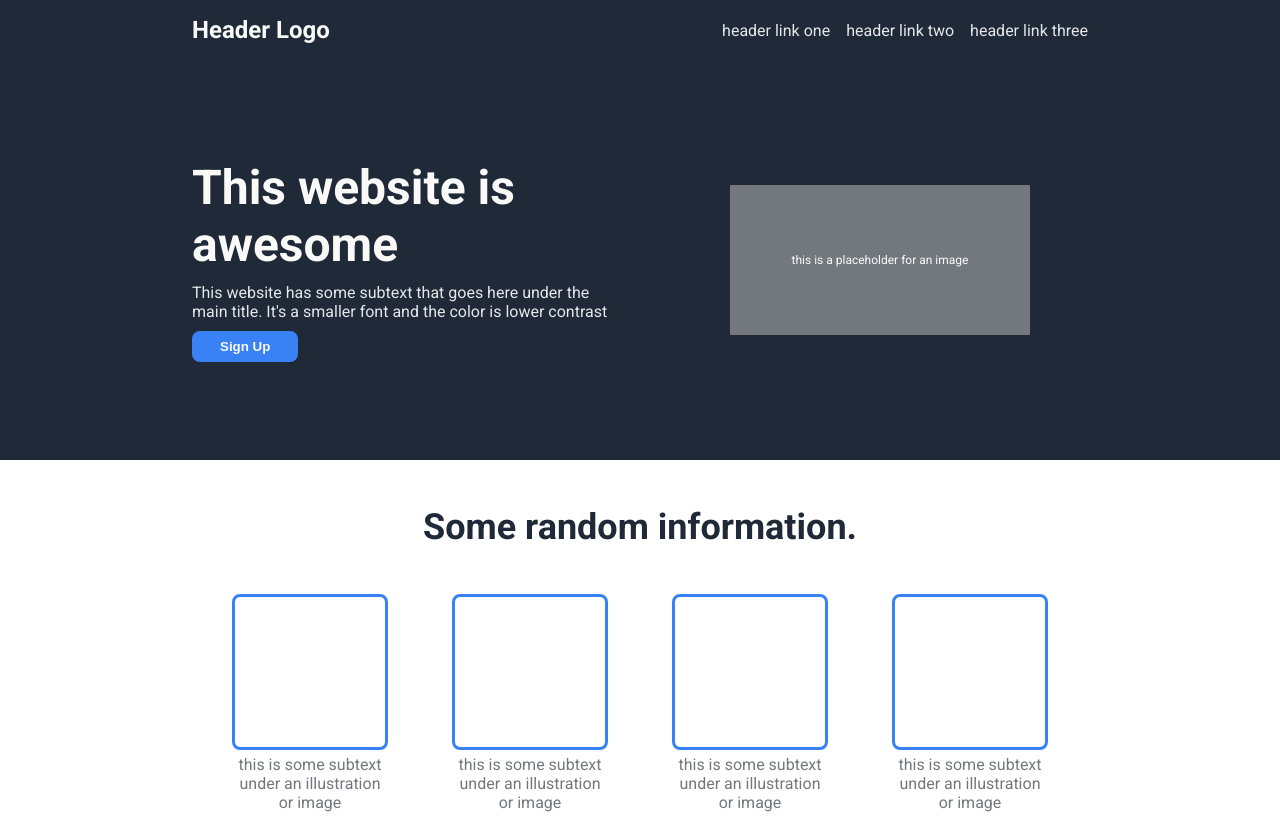
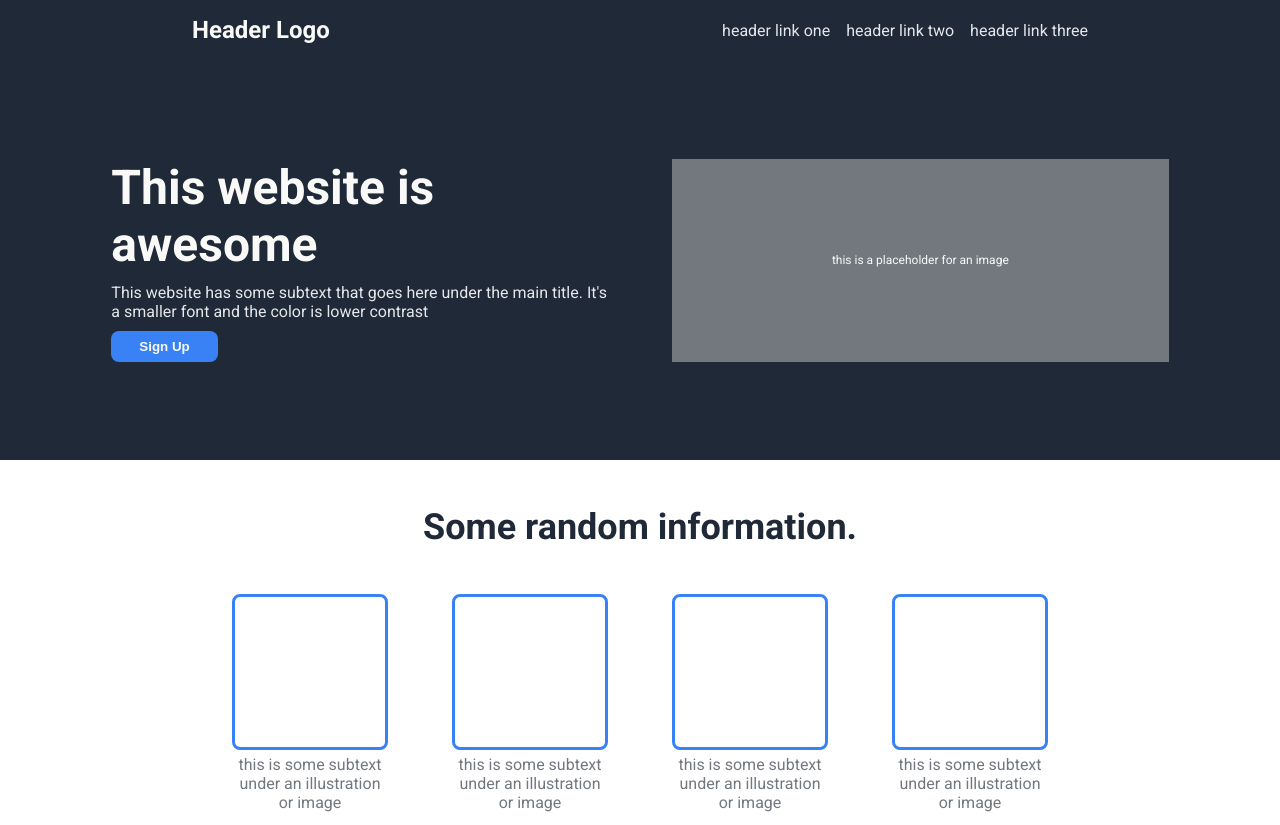
Before and after one commit to leiyue-meiyue/odin-landingpage, a plain HTML site: page index.html in a window 1280 px wide. Shown: the top 825 px of the page. Drawn offline with Linux system fonts and the light colour scheme.

Commit message:
Center box1 properly
Made the placeholder image size the same as the left text section and
made the whole thing centered properly.

```diff
--- a/index.html
+++ b/index.html
@@ -30,6 +30,7 @@
     </header>
     <div class="page">
         <div class="box1">
+            <div class="box1-container">
                 <div class="box1-left">
                     <h1>This website is awesome</h1>
                     <p>This website has some subtext that goes here under the main
@@ -38,7 +39,6 @@
                     <button class="sign-up">Sign Up</button>
                 </div>
                 <div class="box1-right">
-                <div class="img-placeholder">
                     this is a placeholder for an image
                 </div>
             </div>
--- a/styles.css
+++ b/styles.css
@@ -78,13 +78,19 @@ li {
 }
 
 .box1 {
-    padding: 0 15vw;
     background-color: #1F2937;
     height: 400px;
     display: flex;
     align-items: center;
+    justify-content: center;
+    /* background-color: aqua; */
+
+}
+
+.box1-container {
+    display: flex;
     gap: 64px;
-    /* background-color: aqua; */
+    /* background-color: green; */
 }
 
 .box1-left {
@@ -109,21 +115,11 @@ button {
 .box1-right {
     color: #F9FAF8;
     font-size: 12px;
-    display: flex;
-    justify-content: center;
-    align-items: center;
-    /* background-color: aqua; */
-    flex: 1;
-}
-
-.img-placeholder {
     background-color: #73787e;
     display: flex;
     justify-content: center;
     align-items: center;
-    width: 300px;
-    height: 150px;
-    margin: 16px;
+    flex: 1;
 }
 
 
```
Lines whose indentation alone changed are shown as unchanged.
